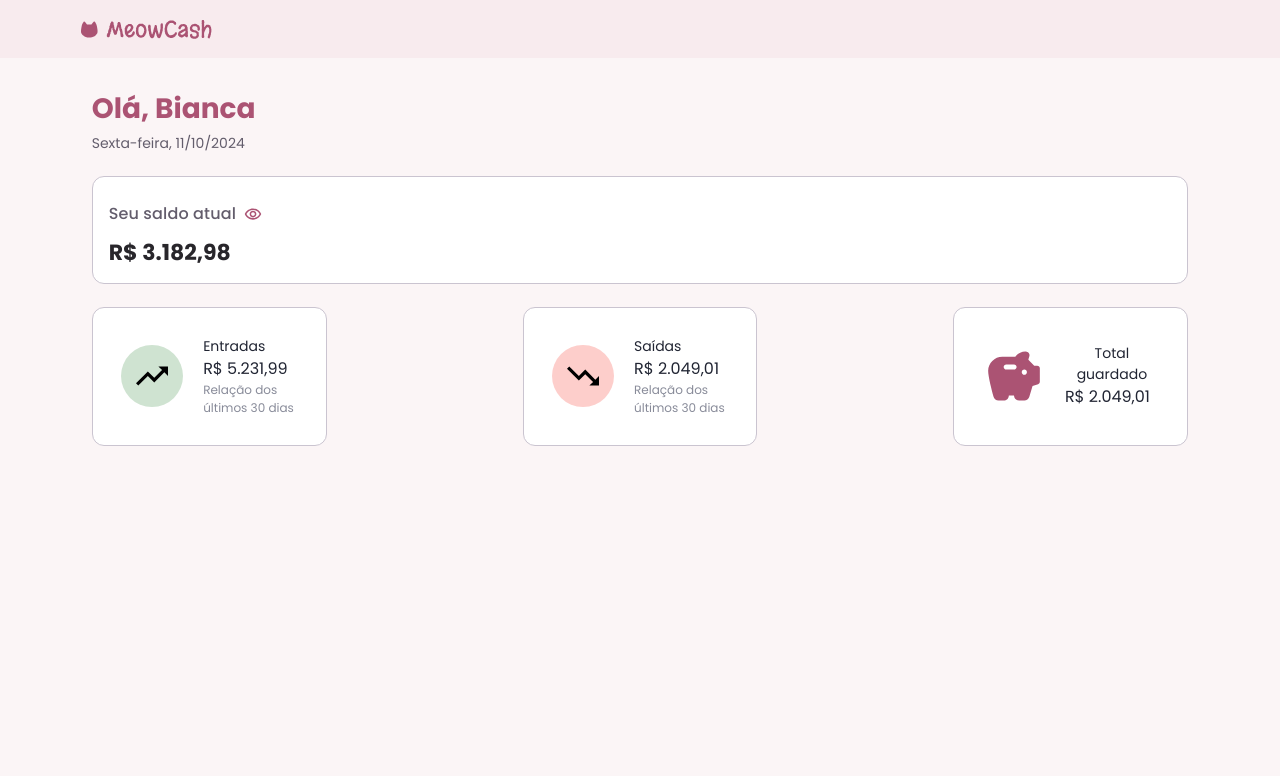
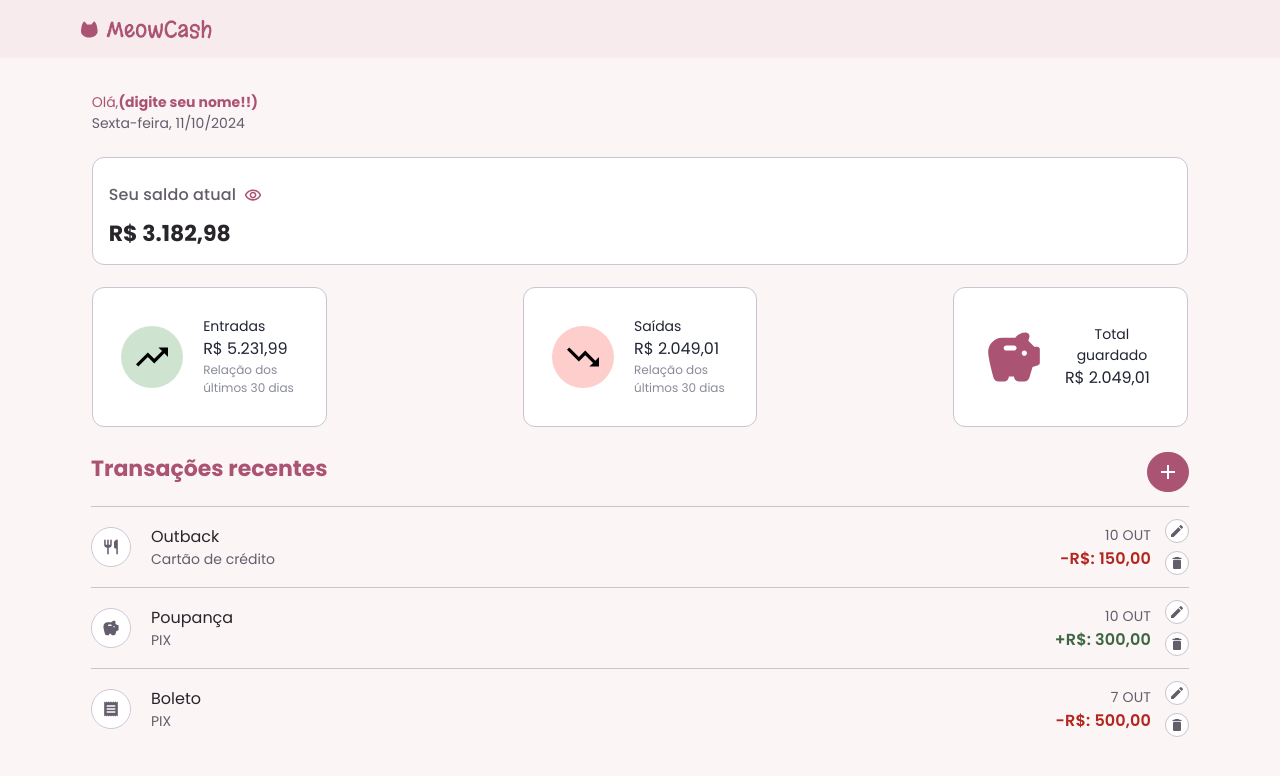
Before and after one commit to Deuteront/tech-challenger-1, a Next.js app: page /dashboard in a window 1280 px wide. Shown: the top 776 px of the page. Built offline with nearby package versions, Linux system fonts and the light colour scheme.

Commit message:
Created the initial dashboard page, create the button of add transition

```diff
--- a/src/components/organisms/dashboard/body/transitions/style.scss
+++ b/src/components/organisms/dashboard/body/transitions/style.scss
@@ -1,55 +1,87 @@
 @import '../../../../../app/variables';
 
-.transactions{
-  .transactions-title{
+.transactions {
+  .transactions-title {
     color: #AB5373;
     font-size: 22px;
     font-weight: 700;
   }
 }
 
-.transactions-list{
-  .transactions-list-title{
+.transactions-list {
+  .transactions-list-title {
     color: #28262B;
     font-size: 16px;
   }
-  .transactions-type{
+
+  .transactions-type {
     font-size: 14px;
     color: #635D6C;
-  }
-
-  .transaction-details{
-    .transaction-date{
-      color: #635D6C;
-    }
-
-    .transaction-price{
-      font-weight: 700;
-    }
-
-    .outgoing{
-      color: #B3261E;
-    }
-
-    .incoming{
-      color: #3E6642;
-    }
-
-    button{
-      border: none;
-      background: none;
-    }
-  }
-}
-
-.carregar-mais{
-  .link{
-    color: #AB5373;
-    font-size: 14px;
-    text-decoration: none;
   }
 }
 
 .button.add-button-transitions {
   padding: 8px;
 }
+
+.transaction-price {
+  font-size: var(--Title-Medium-Size, 16px);
+  font-style: normal;
+  font-weight: 600;
+  line-height: var(--Title-Medium-Line-Height, 24px);
+  letter-spacing: var(--Title-Medium-Tracking, 0.15px);
+
+  &.outgoing {
+    color: #B3261E;
+  }
+
+  &.incoming {
+    color: #3E6642;
+  }
+}
+
+.transaction {
+  display: flex;
+  gap: 14px;
+  padding: 12px 0;
+  justify-content: space-between;
+  align-items: center;
+  align-self: stretch;
+  border-top: 1px solid var(--Schemes-Outline-Variant, #CAC4D0);
+}
+
+.transaction-title {
+  display: flex;
+  gap: 20px;
+  align-self: center;
+  align-items: center;
+}
+
+.transaction-desc {
+  display: flex;
+  align-items: center;
+  gap: 14px;
+}
+
+.transaction-edit {
+  display: flex;
+  flex-direction: column;
+  align-items: flex-start;
+  gap: 8px;
+}
+
+.transaction-button {
+  padding: 0;
+  border-radius: 50%;
+  border: none;
+}
+
+.transaction-date {
+  text-align: end;
+  color: #635D6C;
+  font-size: var(--Title-Small-Size, 14px);
+  font-style: normal;
+  font-weight: 400;
+  line-height: var(--Title-Medium-Line-Height, 24px);
+  letter-spacing: var(--Title-Medium-Tracking, 0.15px);
+}
--- a/src/components/organisms/dashboard/body/transitions/transactions-list.tsx
+++ b/src/components/organisms/dashboard/body/transitions/transactions-list.tsx
@@ -2,9 +2,11 @@ import React from 'react';
 import { transactionsDetails } from './transactions-list.type';
 import { TransactionsDetails } from './transactions';
 
-export function TransactionsDetailsList({ transactionsList }: transactionsDetails) {
+export function TransactionsDetailsList({
+  transactionsList,
+}: transactionsDetails) {
   return (
-    <div>
+    <div className="transactions-list">
       {transactionsList.map((item, index) => (
         <TransactionsDetails key={index} {...item} />
       ))}
--- a/src/components/organisms/dashboard/body/transitions/transactions.tsx
+++ b/src/components/organisms/dashboard/body/transitions/transactions.tsx
@@ -2,7 +2,8 @@ import React from 'react';
 import './style.scss';
 import Image from 'next/image';
 import { optionsTransactionsDetails } from './transactions-list.type';
-
+import { Transaction } from '@/components/organisms/edit-transaction/edit-transaction.type';
+import { Button } from '@/components/atoms/button/button';
 
 export function TransactionsDetails({
   iconTransaction,
@@ -11,64 +12,57 @@ export function TransactionsDetails({
   transactionPrice,
   transactionDate,
   incomingOrOutgoing,
+  transaction,
 }: optionsTransactionsDetails) {
-
   let displayText;
 
+  const getSinalzinho = (incomingOrOutgoing: string) => {
     if (incomingOrOutgoing === 'outgoing') {
-      displayText = '-';
+      return '-';
     } else {
-      displayText = '+';
+      return '+';
     }
+  };
 
   return (
-    <div className='row'>
-      <div className="transactions-list d-flex flex-row justify-content-between pt-3 pb-3">
-        <div className="col-8">
-          <div className="d-flex flex-row">
-            <div className="transactions-icon me-3">
-              <Image src={`/svgs/${iconTransaction}.svg`}
-                alt=''
+    <div className="transaction">
+      <div className="transaction-title">
+        <Image
+          src={`/svgs/${iconTransaction}.svg`}
+          alt={iconTransaction}
           width={40}
           height={40}
         />
+        <div className="flex-column">
+          <div className="transactions-list-title">{transactionPlace}</div>
+          <div className="transactions-type">{paymentMethod}</div>
         </div>
-            <div className="flex-column">
-              <div className="transactions-list-title">
-                {transactionPlace}
       </div>
-              <div className="transactions-type">
-                {paymentMethod}
+
+      <div className="transaction-desc">
+        <div className="transaction-info">
+          <div className="transaction-date">{transactionDate}</div>
+          <div className={'transaction-price ' + incomingOrOutgoing}>
+            {getSinalzinho(incomingOrOutgoing) + 'R$: ' + transactionPrice}
+          </div>
+        </div>
+        <div className="transaction-edit">
+          <Button
+            onClick={() => {
+              return;
+            }}
+            icon={'grey-edit.svg'}
+            className={['transaction-button']}
+          ></Button>
+          <Button
+            className={['transaction-button']}
+            onClick={() => {
+              return;
+            }}
+            icon={'grey-delete.svg'}
+          ></Button>
         </div>
       </div>
     </div>
-        </div>
-
-        <div className="transaction-details d-flex flex-row align-self-stretch">
-          <div className="d-flex flex-column align-items-end mt-2 me-2">
-            <div className="transaction-date mb-2">
-              {transactionDate}
-            </div>
-            <div className="transaction-price">
-              <p className={incomingOrOutgoing}>
-                {displayText}
-                {transactionPrice}
-              </p>
-            </div>
-          </div>
-
-          <div className="d-flex flex-column">
-            <button>
-              <img src="/svgs/grey-edit.svg" className="" />
-            </button>
-            <button>
-              <img src="/svgs/grey-delete.svg" />
-            </button>
-          </div>
-        </div>
-      </div>
-
-      <hr className="hr" />
-    </div>
   );
 }
--- a/src/components/organisms/dashboard/body/transitions/transitions.tsx
+++ b/src/components/organisms/dashboard/body/transitions/transitions.tsx
@@ -21,25 +21,25 @@ export function Transitions() {
       iconTransaction: 'grey-fork',
       transactionPlace: 'Outback',
       paymentMethod: 'Cartão de crédito',
-      transactionPrice: 'R$ 150,00',
+      transactionPrice: '150,00',
       transactionDate: '10 OUT',
-      incomingOrOutgoing: 'outgoing'
+      incomingOrOutgoing: 'outgoing',
     },
     {
       iconTransaction: 'grey-pig',
       transactionPlace: 'Poupança',
       paymentMethod: 'PIX',
-      transactionPrice: 'R$ 300,00',
+      transactionPrice: '300,00',
       transactionDate: '10 OUT',
-      incomingOrOutgoing: 'incoming'
+      incomingOrOutgoing: 'incoming',
     },
     {
       iconTransaction: 'grey-boleto',
       transactionPlace: 'Boleto',
       paymentMethod: 'PIX',
-      transactionPrice: 'R$ 500,00',
+      transactionPrice: '500,00',
       transactionDate: '7 OUT',
-      incomingOrOutgoing: 'outgoing'
+      incomingOrOutgoing: 'outgoing',
     },
   ];
 
@@ -56,18 +56,7 @@ export function Transitions() {
             ></Button>
           </div>
         </div>
-
-        <div className="transactions-list d-flex flex-row justify-content-between pt-3 pb-3">
-          {
-            <TransactionsDetailsList
-              transactionsList={transactionsList}
-            />
-          }
-        </div>
-
-        <div className="carregar-mais d-flex justify-content-center mt-3">
-          <a href='' className='link'>Carregar mais</a>
-        </div>
+        <TransactionsDetailsList transactionsList={transactionsList} />
       </div>
       <div style={{ height: '100%' }}>
         <ModalWrapper isOpen={isModalOpen} title="">
--- a/src/components/organisms/edit-transaction/edit-transaction.type.ts
+++ b/src/components/organisms/edit-transaction/edit-transaction.type.ts
@@ -6,5 +6,5 @@ export interface Transaction {
   movement: string;
   paymentMethod: string;
   establishmentType: string;
-    transactionDate: Dayjs | null; // ou Date, dependendo de como você gerencia as datas
+  transactionDate: Dayjs | null;
 }
--- a/src/components/organisms/home/body/body.tsx
+++ b/src/components/organisms/home/body/body.tsx
@@ -3,6 +3,7 @@ import './style.scss';
 import { WelcomeMessage } from '@/components/organisms/home/welcome-message/welcome-message';
 import { FinancialDashboardList } from '@/components/molecules/financial-dashboard/financial-deshboard-list';
 import { CardBalanceActual } from '@/components/molecules/card-balance-actual/card-balance-actual';
+import { Transitions } from '@/components/organisms/dashboard/body/transitions/transitions';
 
 export function Body() {
   const financialDashboards = [
@@ -51,7 +52,7 @@ export function Body() {
                       />
                     }
                   </div>
-                  <div className="divisi"></div>
+                  <Transitions />
                 </div>
               </div>
             </div>
--- a/src/components/organisms/home/welcome-message/welcome-message.tsx
+++ b/src/components/organisms/home/welcome-message/welcome-message.tsx
@@ -2,11 +2,13 @@ import React from 'react';
 import './style.scss';
 
 export function WelcomeMessage() {
-
   return (
     <div>
-      <h2 className='title'>Olá, Bianca</h2>
-      <span className='date'>Sexta-feira, 11/10/2024</span>
+      Olá,
+      <span className="title" contentEditable={true}>
+        (digite seu nome!!)
+      </span>
+      <div className="date">Sexta-feira, 11/10/2024</div>
     </div>
   );
 }
```
Also changed, not shown: src/components/organisms/dashboard/body/transitions/transactions-list.type.ts (+10 -7 lines). Lines whose indentation alone changed are shown as unchanged.
